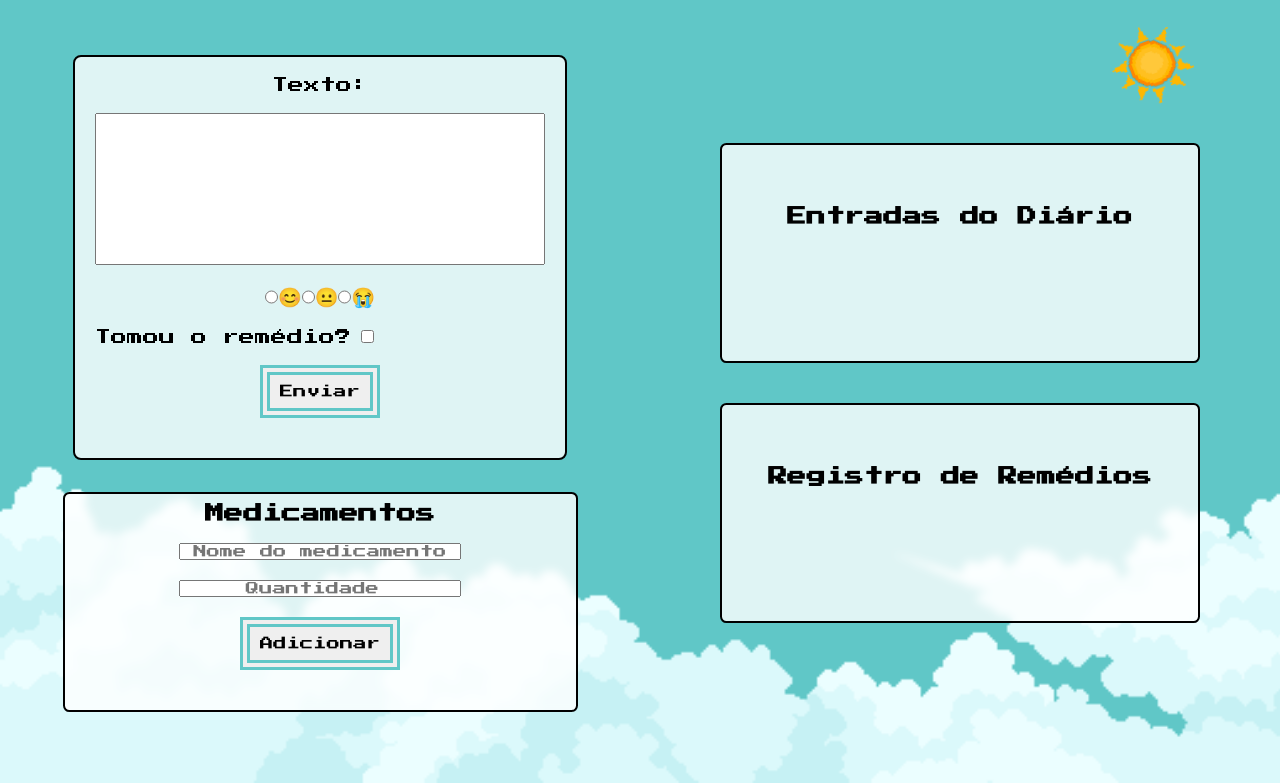
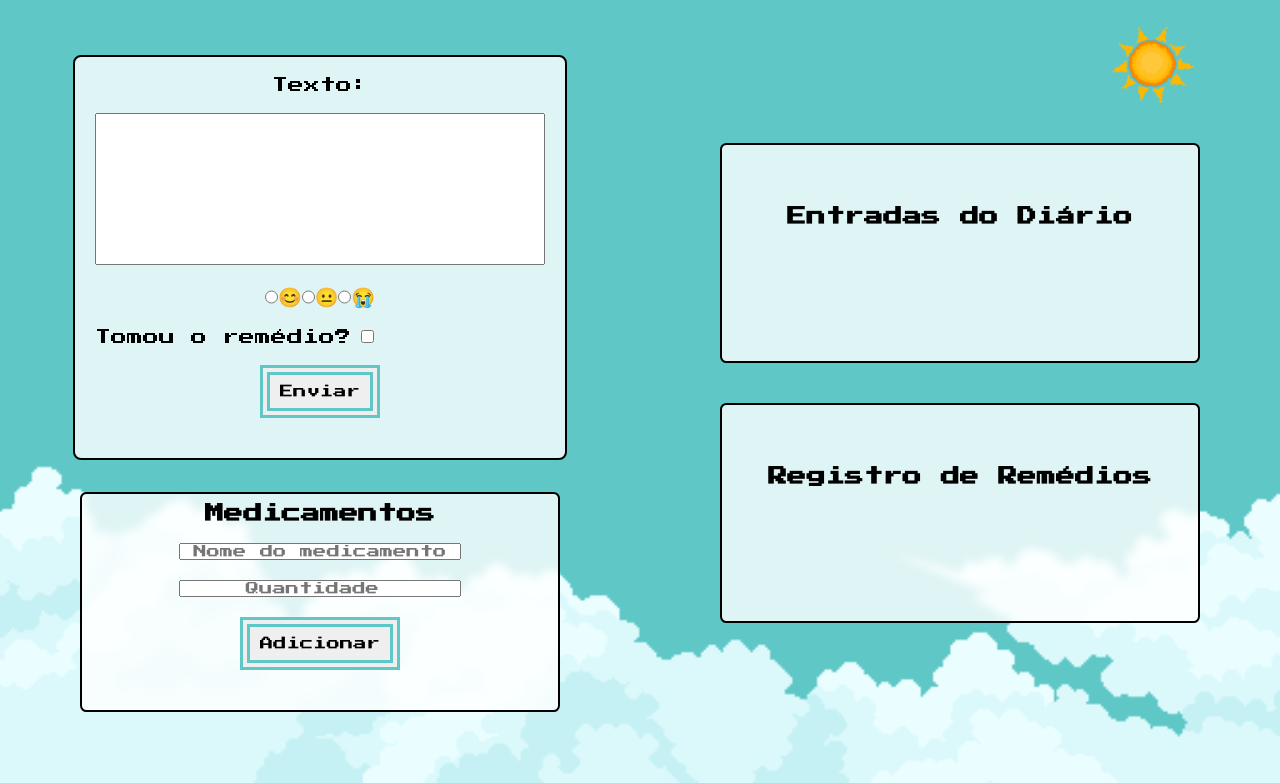
Before and after one commit to lorena-domingos/dose-de-mim, a Flask app: page / in a window 1280 px wide. Shown: the part 17-800 px from the top of the page. Run offline with Flask 3, Linux system fonts and the light colour scheme; data that the repository does not hold is empty.

Commit message:
- Remover largura fixa do campo de medicamentos no estilo CSS

```diff
--- a/static/style.css
+++ b/static/style.css
@@ -63,10 +63,6 @@ main {
 
 .inputs:last-of-type {
   margin-bottom: 20px;
-}
-
-#medicamentos {
-  width: 515px;
 }
 
 /* bloco-1 */
```
